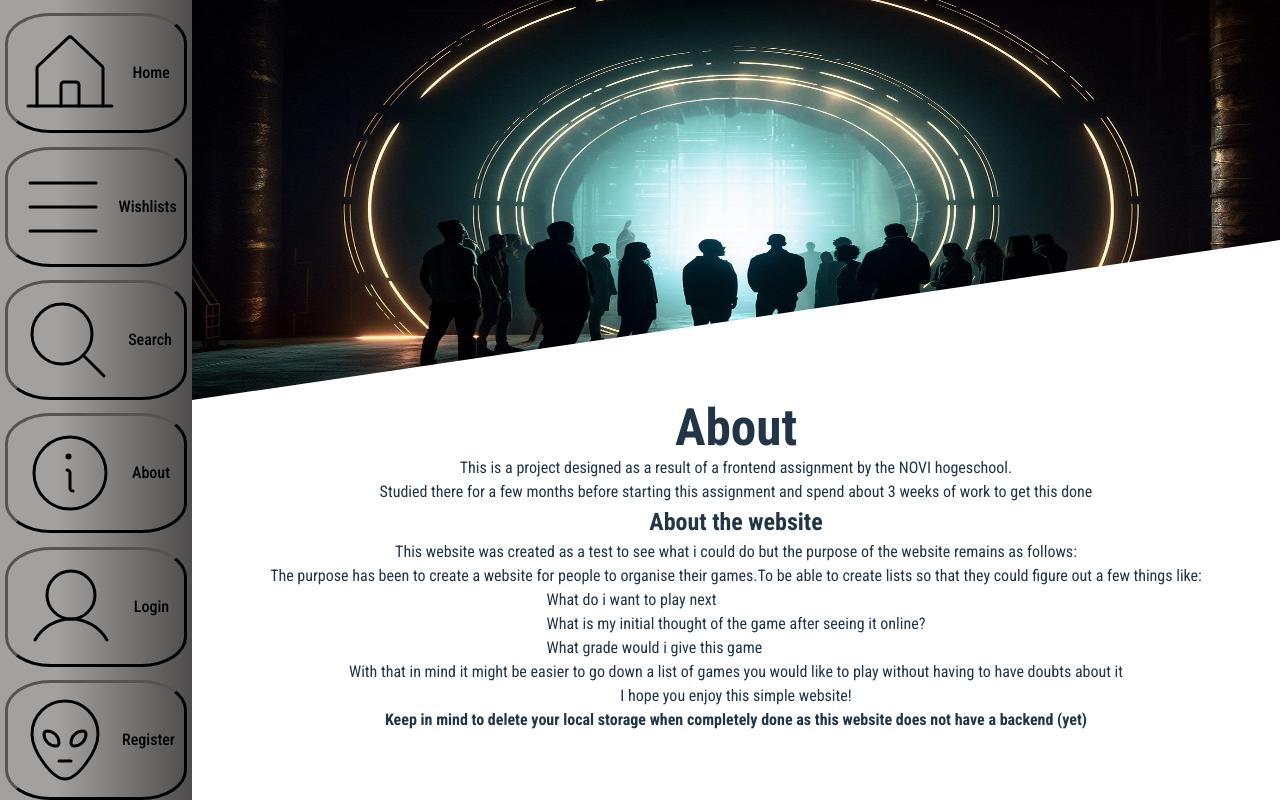
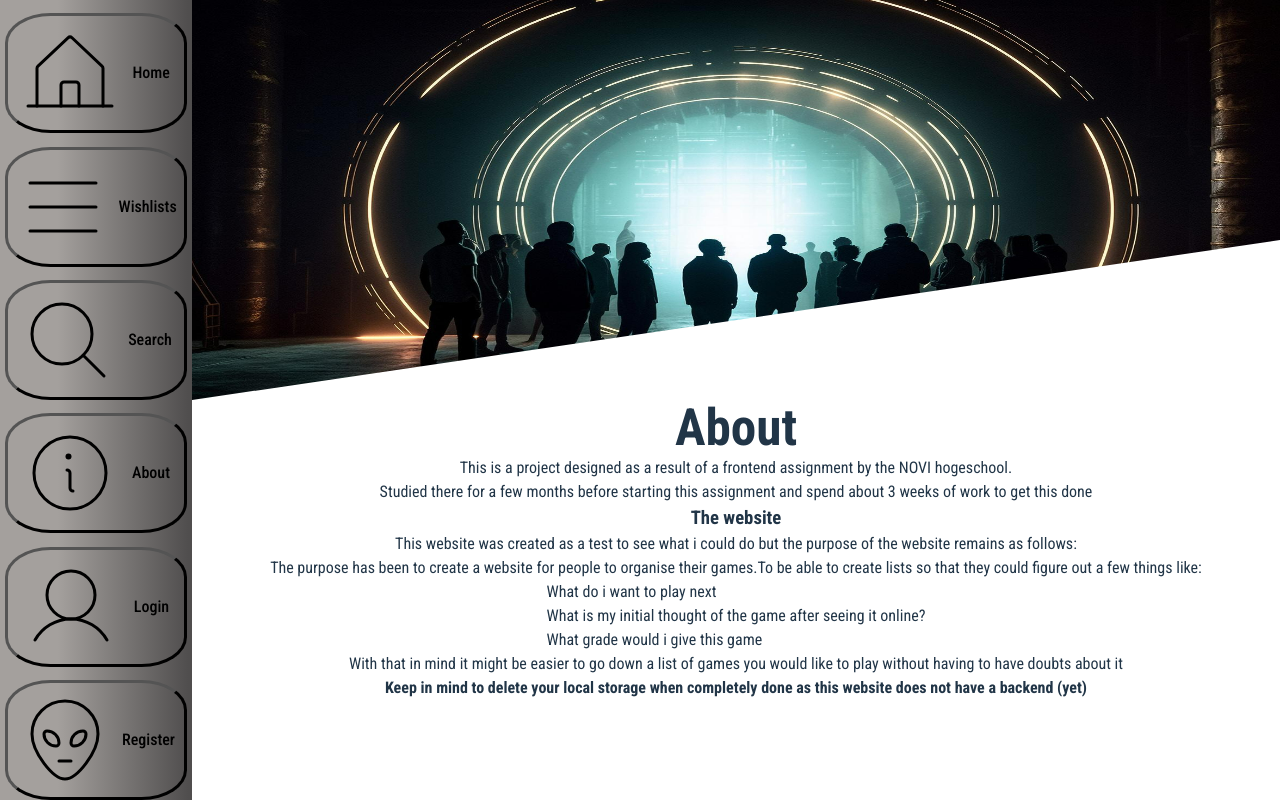
Before and after one commit to MelroyL92/final-assignment, a React (Vite) app: page /About in a window 1280 px wide. Built offline with nearby package versions, Linux system fonts and the light colour scheme.

Commit message:
Small updates to the style

```diff
--- a/src/App.css
+++ b/src/App.css
@@ -70,6 +70,13 @@ ul {
 
 body {
   font-family: 'Roboto Condensed', sans-serif;
+  font-size: 1rem;
+  font-weight: 400;
+  line-height: 1.5;
+}
+
+h1 {
+  font-weight: 700;
 }
 
 
@@ -126,7 +133,7 @@ body {
   flex-direction: column;
   margin: 20px 0;
   height: 22%;
-  padding: 0 0 10px 10px;
+  padding: 0 0 50px 10px;
   position: relative;
   border-radius: 12px;
 }
--- a/src/pages/About/About.jsx
+++ b/src/pages/About/About.jsx
@@ -37,7 +37,7 @@ function About () {
                     <p>This is a project designed as a result of a frontend assignment by the NOVI hogeschool.</p>
                     <p>Studied there for a few months before starting this assignment and spend about 3 weeks of work to get this done</p>
 
-                    <h2>About the website</h2>
+                    <h3>The website</h3>
                     <p>This website was created as a test to see what i could do but the purpose of the website remains as follows:</p>
                     <p>The purpose has been to create a website for people to organise their games.To be able to create lists so that they could figure out a few things like:</p>
                     <ul>
@@ -46,7 +46,6 @@ function About () {
                         <li>What grade would i give this game</li>
                     </ul>
                     <p>With that in mind it might be easier to go down a list of games you would like to play without having to have doubts about it</p>
-                    <p>I hope you enjoy this simple website!</p>
                     <h4>Keep in mind to delete your local storage when completely done as this website does not have a backend (yet)</h4>
                 </div>
             </div>
```
Also changed, not shown: img_1.png (added).
